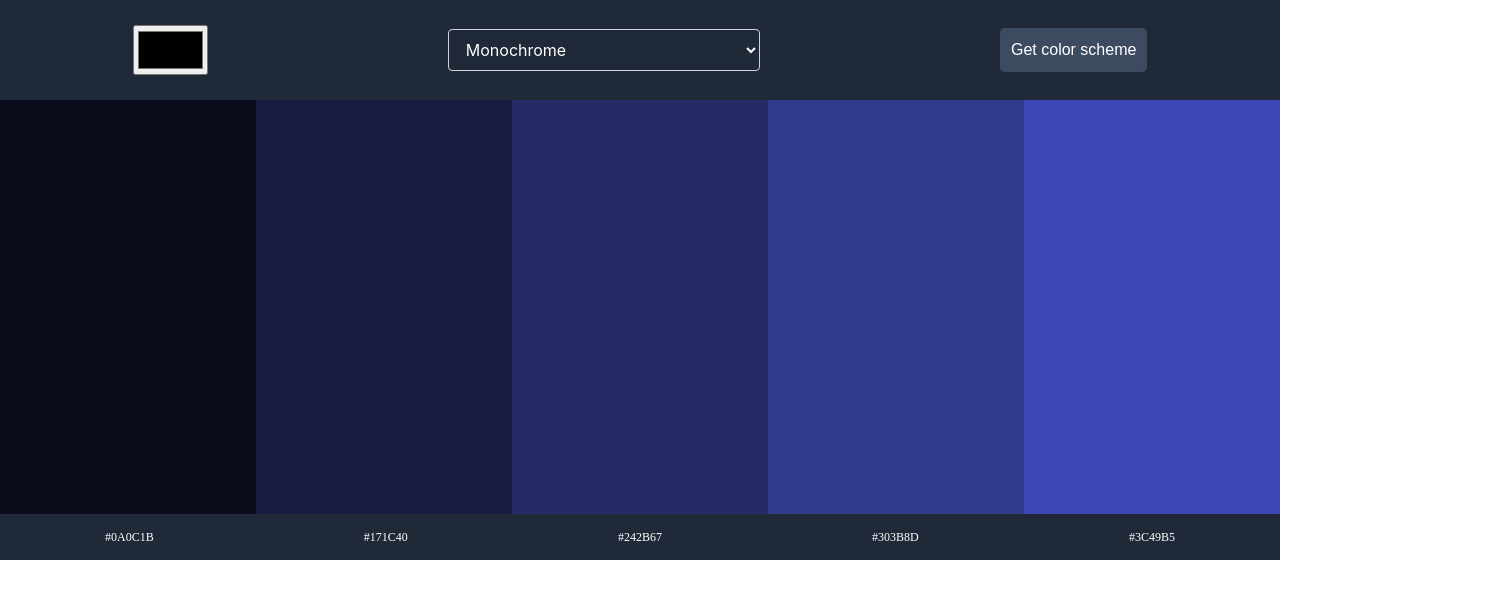
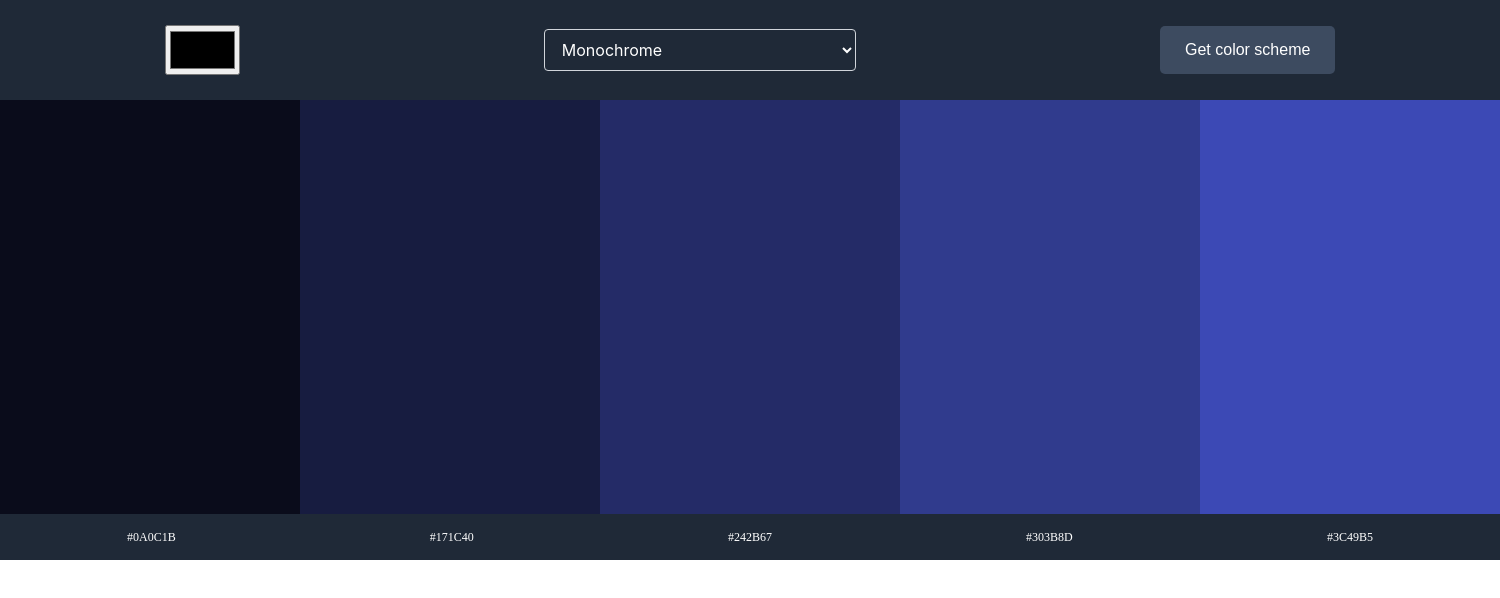
Before and after one commit to AramCodes/color-match-api, a plain HTML site: page index.html in a window 1280 px wide. Shown: the whole page, 1500 px wide, since content can reach past the window. Drawn offline with Linux system fonts and the light colour scheme.

Commit message:
Add files via upload

```diff
--- a/color.css
+++ b/color.css
@@ -14,7 +14,7 @@ header {
     margin:25px;
     width:75px;
     height:50px;
-    cursor:pointer;
+    cursor: pointer;
 }
 
 #color-scheme {
@@ -35,7 +35,7 @@ header {
     margin:25px;
     background-color:#3D4B60;
     color:white;
-    padding:13px 11px;
+    padding:15px 25px;
     border: none;
     border-radius:5px;
     font-size: 16px;
@@ -57,6 +57,15 @@ header {
     font-size: 12px;
     color: white;
     background-color: #1F2937;
+}
+
+.outer-container {
+    width: 1500px;
+    margin: 0 auto;
+}
+
+.color-div {
+    max-width: 300px;
 }
 
 #color-1,
--- a/index.html
+++ b/index.html
@@ -8,6 +8,7 @@
     <title>Color Scheme Generator</title>
 </head>
 <body>
+    <div class="outer-container">
         <header>
             <input type="color" name="seed-color" id="seedColor">
 
@@ -32,6 +33,7 @@
             <div class = "color-div" id = "color-4"></div>
             <div class = "color-div" id = "color-5"></div>
         </main>
+
         <section class = "color-hex">
             <div class = "hex-div">#0A0C1B</div>
             <div class = "hex-div">#171C40</div>
@@ -39,7 +41,7 @@
             <div class = "hex-div">#303B8D</div>
             <div class = "hex-div">#3C49B5</div>
         </section>
-
+    </div>
 
     <script src="color.js"></script>
 </body>
```
Lines whose indentation alone changed are shown as unchanged.
